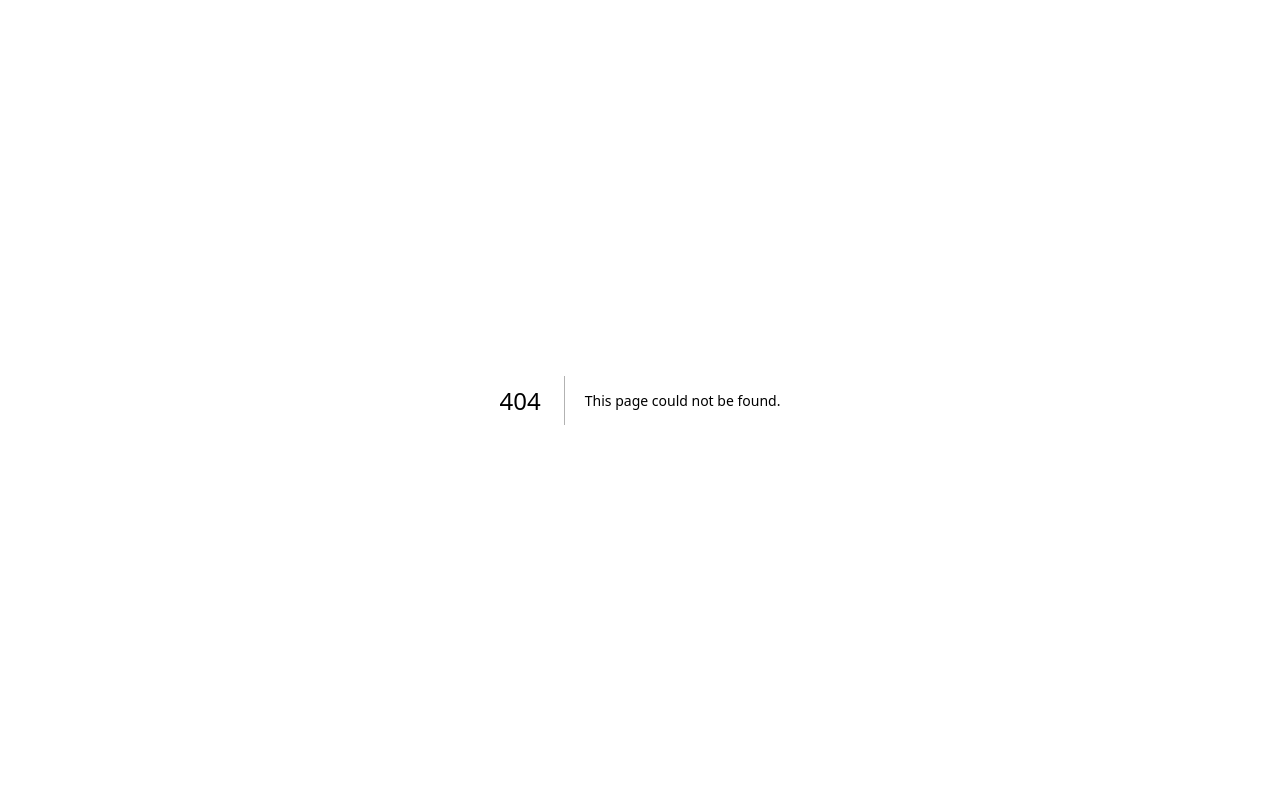
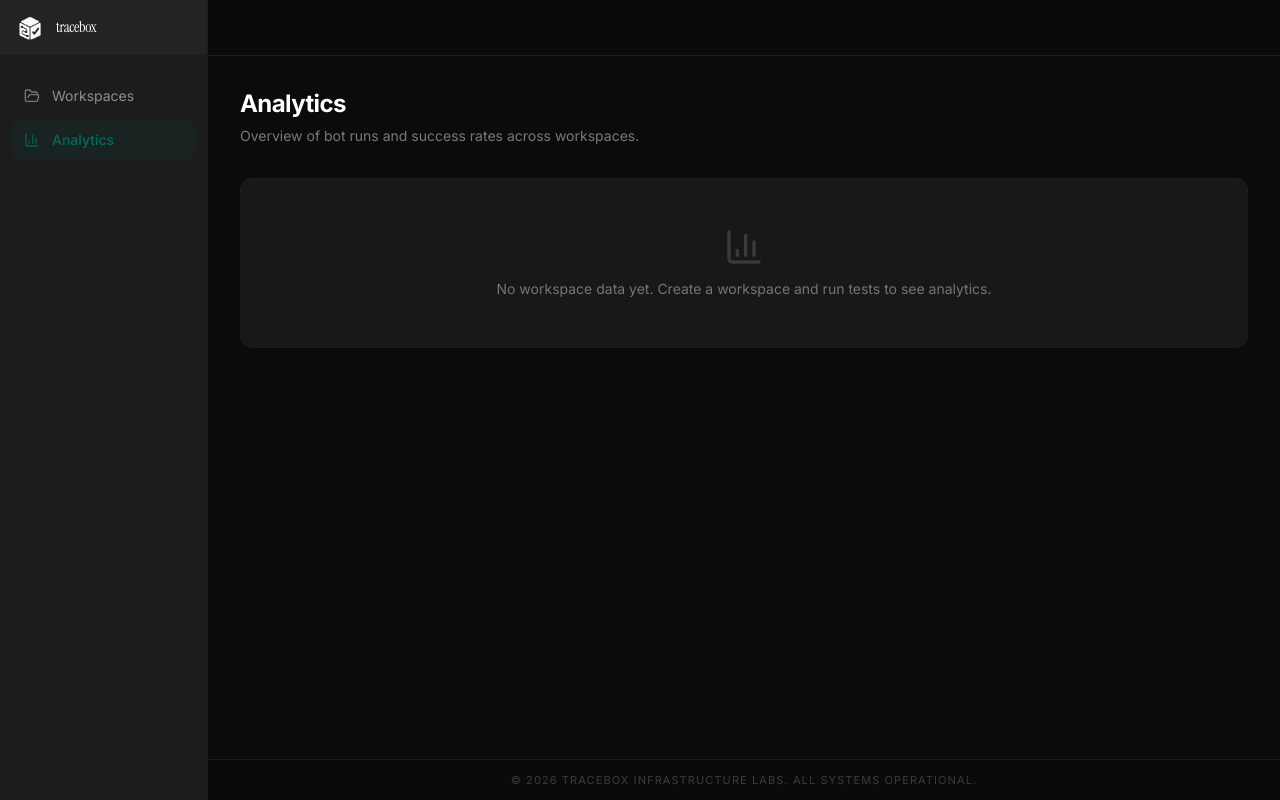
Before and after one commit to thrns/tracebox, a Next.js app: page /analytics in a window 1280 px wide. Before the commit this address had no page. Built offline with nearby package versions, Linux system fonts and the light colour scheme; no server answers; the database is empty.

Commit message:
feat(analytics): add analytics page

```diff
--- /dev/null
+++ b/src/app/(app)/analytics/page.tsx
@@ -0,0 +1,102 @@
+'use client'
+
+export const dynamic = 'force-dynamic'
+
+import { useEffect, useState } from 'react'
+import { createClient } from '@/lib/supabase/client'
+import { DashboardStatsChart } from '@/components/workspace/dashboard-stats-chart'
+import type { Workspace } from '@/types/workspace'
+import { BarChart3 } from 'lucide-react'
+
+interface WorkspaceWithBotStats extends Workspace {
+  completedBots: number
+  failedBots: number
+}
+
+export default function AnalyticsPage() {
+  const [workspaces, setWorkspaces] = useState<WorkspaceWithBotStats[]>([])
+  const [loading, setLoading] = useState(true)
+  const supabase = createClient()
+
+  useEffect(() => {
+    const fetchWorkspaces = async () => {
+      const { data: workspacesData } = await supabase
+        .from('workspaces')
+        .select('*')
+        .order('created_at', { ascending: false })
+
+      if (!workspacesData) {
+        setLoading(false)
+        return
+      }
+
+      const workspacesWithStats = await Promise.all(
+        workspacesData.map(async (ws) => {
+          const { data: bots } = await supabase
+            .from('bots')
+            .select('status')
+            .eq('workspace_id', ws.id)
+
+          const completedBots = bots?.filter((b: { status: string }) => b.status === 'complete').length || 0
+          const failedBots = bots?.filter((b: { status: string }) => b.status === 'error').length || 0
+
+          return { ...ws, completedBots, failedBots }
+        })
+      )
+
+      setWorkspaces(workspacesWithStats)
+      setLoading(false)
+    }
+
+    fetchWorkspaces()
+
+    const channel = supabase
+      .channel('analytics-workspaces')
+      .on('postgres_changes', { event: '*', schema: 'public', table: 'workspaces' }, () => {
+        fetchWorkspaces()
+      })
+      .subscribe()
+
+    return () => { supabase.removeChannel(channel) }
+  }, [])
+
+  return (
+    <>
+      <div className="h-14 border-b border-tracebox-border bg-tracebox-bg/80 flex items-center px-6 flex-shrink-0" />
+
+      <div className="flex-1 overflow-y-auto p-6 md:p-8">
+        <div className="mb-8">
+          <h1 className="text-2xl font-bold text-white tracking-tight">Analytics</h1>
+          <p className="text-sm text-white/45 mt-1.5">Overview of bot runs and success rates across workspaces.</p>
+        </div>
+
+        {loading ? (
+          <div className="rounded-xl border border-tracebox-border bg-tracebox-dark/60 p-6 animate-pulse">
+            <div className="h-4 bg-white/5 rounded w-1/4 mb-4" />
+            <div className="h-[140px] bg-white/5 rounded" />
+          </div>
+        ) : workspaces.length === 0 ? (
+          <div className="rounded-xl border border-tracebox-border bg-tracebox-dark/80 p-12 text-center">
+            <BarChart3 className="w-10 h-10 text-white/15 mx-auto mb-3" />
+            <p className="text-sm text-white/40">No workspace data yet. Create a workspace and run tests to see analytics.</p>
+          </div>
+        ) : (
+          <>
+            <DashboardStatsChart workspaces={workspaces} />
+            {workspaces.reduce((sum, w) => sum + w.bot_count, 0) === 0 && (
+              <div className="rounded-xl border border-tracebox-border bg-tracebox-dark p-6 mt-4 text-center">
+                <p className="text-sm text-white/40">Run bots in a workspace to see run statistics here.</p>
+              </div>
+            )}
+          </>
+        )}
+      </div>
+
+      <div className="border-t border-tracebox-border bg-tracebox-bg/50 px-6 py-3 text-center flex-shrink-0">
+        <p className="text-[11px] text-white/20 uppercase tracking-widest">
+          © 2026 tracebox Infrastructure Labs. All Systems Operational.
+        </p>
+      </div>
+    </>
+  )
+}
```
